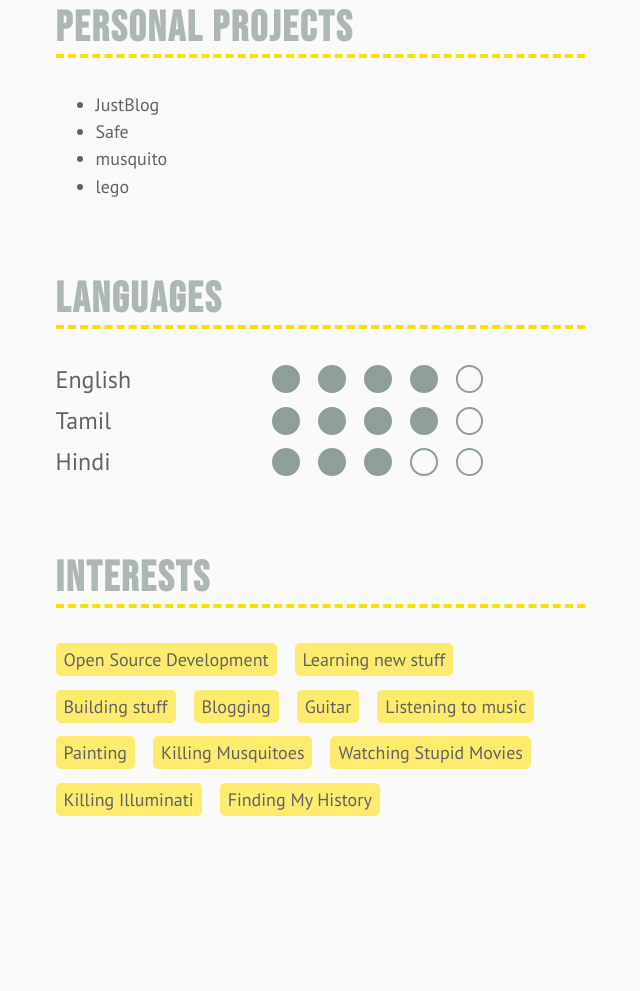
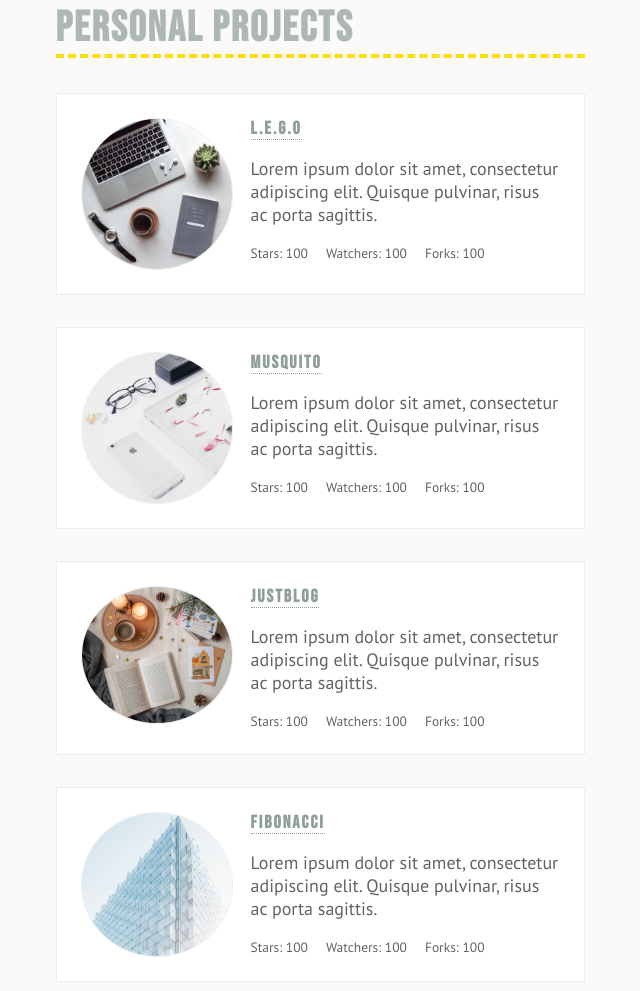
Before and after one commit to VJAI/about.me, a website: page index.html in a window 1280 px wide. Shown: the part 3649-4640 px from the top of the page, without its empty margins (594-1234 px from the left). Before the commit the page ends 4478 px from the top, so only its background shows below. Drawn offline with Linux system fonts and the light colour scheme.

Commit message:
Some develeopments

```diff
--- a/aboutme.css
+++ b/aboutme.css
@@ -25,6 +25,14 @@ h4 {
 
 ul li {
   margin-bottom: 0.238rem; }
+
+a {
+  text-decoration: none;
+  color: inherit;
+  border-bottom: dotted 1px;
+  transition: color 0.250s; }
+  a:hover, a:active {
+    color: #ffde08; }
 
 body {
   font-family: "PT Sans", sans-serif;
@@ -130,6 +138,26 @@ body {
         text-align: right;
         font-size: 0.75rem;
         color: #909e9a; }
+      body .right .section .cards .card {
+        border: solid 1px #eeeeee;
+        transition: box-shadow .1s ease-in-out;
+        background-color: #ffffff;
+        margin-bottom: 1.777rem;
+        display: flex;
+        padding: 1.333rem; }
+        body .right .section .cards .card .card-left {
+          margin-right: 1rem; }
+          body .right .section .cards .card .card-left img {
+            border-radius: 50%;
+            border: solid 1px #eeeeee; }
+        body .right .section .cards .card .card-right {
+          flex-grow: 1; }
+          body .right .section .cards .card .card-right .reputation {
+            display: flex;
+            align-items: center;
+            font-size: 0.75rem; }
+            body .right .section .cards .card .card-right .reputation > div:not(:last-child) {
+              margin-right: 1rem; }
       body .right .section .languages .language {
         display: flex;
         align-items: center;
@@ -144,9 +172,15 @@ body {
             height: 1.333rem;
             margin-right: 1rem;
             border: solid 2px #909e9a;
-            border-radius: 50%; }
+            border-radius: 50%;
+            cursor: pointer;
+            transition: all 0.250s; }
             body .right .section .languages .language .fluency span.selected {
               background-color: #909e9a; }
+              body .right .section .languages .language .fluency span.selected:hover {
+                background-color: #ffde08; }
+            body .right .section .languages .language .fluency span:hover {
+              border-color: #ffde08; }
       body .right .section .interests {
         list-style: none;
         margin: 0;
@@ -158,7 +192,8 @@ body {
           background-color: #ffec6e;
           margin-right: 1rem;
           border-radius: 5px;
-          margin-bottom: 0.75rem; }
+          margin-bottom: 0.75rem;
+          cursor: pointer; }
     body .right .chips {
       display: flex;
       flex-wrap: wrap;
--- a/index.html
+++ b/index.html
@@ -242,12 +242,119 @@
 	<section class="section">
 		<h2>Personal Projects</h2>
 
-		<ul>
-			<li>JustBlog</li>
-			<li>Safe</li>
-			<li>musquito</li>
-			<li>lego</li>
-		</ul>
+		<div class="cards">
+			<div class="card">
+				<div class="card-left">
+					<img src="assets/project-1.jpeg" width="150px" />
+				</div>
+				<div class="card-right">
+					<h4><a href="#">l.e.g.o</a></h4>
+					<p>
+						Lorem ipsum dolor sit amet, consectetur adipiscing elit. Quisque pulvinar, risus ac porta sagittis.
+					</p>
+					<div class="reputation">
+						<div>
+							<span>Stars:</span>
+							<span>100</span>
+						</div>
+
+						<div>
+							<span>Watchers:</span>
+							<span>100</span>
+						</div>
+
+						<div>
+							<span>Forks:</span>
+							<span>100</span>
+						</div>
+					</div>
+				</div>
+			</div>
+
+			<div class="card">
+				<div class="card-left">
+					<img src="assets/project-2.jpeg" width="150px" />
+				</div>
+				<div class="card-right">
+					<h4><a href="#">musquito</a></h4>
+					<p>
+						Lorem ipsum dolor sit amet, consectetur adipiscing elit. Quisque pulvinar, risus ac porta sagittis.
+					</p>
+					<div class="reputation">
+						<div>
+							<span>Stars:</span>
+							<span>100</span>
+						</div>
+
+						<div>
+							<span>Watchers:</span>
+							<span>100</span>
+						</div>
+
+						<div>
+							<span>Forks:</span>
+							<span>100</span>
+						</div>
+					</div>
+				</div>
+			</div>
+
+			<div class="card">
+				<div class="card-left">
+					<img src="assets/project-3.jpeg" width="150px" />
+				</div>
+				<div class="card-right">
+					<h4><a href="#">JustBlog</a></h4>
+					<p>
+						Lorem ipsum dolor sit amet, consectetur adipiscing elit. Quisque pulvinar, risus ac porta sagittis.
+					</p>
+					<div class="reputation">
+						<div>
+							<span>Stars:</span>
+							<span>100</span>
+						</div>
+
+						<div>
+							<span>Watchers:</span>
+							<span>100</span>
+						</div>
+
+						<div>
+							<span>Forks:</span>
+							<span>100</span>
+						</div>
+					</div>
+				</div>
+			</div>
+
+			<div class="card">
+				<div class="card-left">
+					<img src="assets/project-4.jpeg" width="150px" />
+				</div>
+				<div class="card-right">
+					<h4><a href="#">fibonacci</a></h4>
+					<p>
+						Lorem ipsum dolor sit amet, consectetur adipiscing elit. Quisque pulvinar, risus ac porta sagittis.
+					</p>
+					<div class="reputation">
+						<div>
+							<span>Stars:</span>
+							<span>100</span>
+						</div>
+
+						<div>
+							<span>Watchers:</span>
+							<span>100</span>
+						</div>
+
+						<div>
+							<span>Forks:</span>
+							<span>100</span>
+						</div>
+					</div>
+				</div>
+			</div>
+		</div>
 	</section>
 
 	<section class="section">
--- a/scss/site.scss
+++ b/scss/site.scss
@@ -1,43 +1,43 @@
-$heading-font-family:         'Bebas Neue', cursive;
-$body-font-family:            'PT Sans', sans-serif;
+$heading-font-family:         'Bebas Neue', cursive !default;
+$body-font-family:            'PT Sans', sans-serif !default;
 
 // Ratio: 1.333 (4:3)
-$x5l-size:                    5.61rem;
-$x4l-size:                    4.209rem;
-$xxxl-size:                   3.157rem;
-$xxl-size:                    2.369rem;
-$xl-size:                     1.777rem;
-$lg-size:                     1.333rem;
-$md-size:                     1rem;
-$sm-size:                     0.75rem;
-$xs-size:                     0.563rem;
-$xxs-size:                    0.422rem;
-$xxxs-size:                   0.317rem;
-$x4s-size:                    0.238rem;
+$x5l-size:                    5.61rem !default;
+$x4l-size:                    4.209rem !default;
+$xxxl-size:                   3.157rem !default;
+$xxl-size:                    2.369rem !default;
+$xl-size:                     1.777rem !default;
+$lg-size:                     1.333rem !default;
+$md-size:                     1rem !default;
+$sm-size:                     0.75rem !default;
+$xs-size:                     0.563rem !default;
+$xxs-size:                    0.422rem !default;
+$xxxs-size:                   0.317rem !default;
+$x4s-size:                    0.238rem !default;
 
 // Colors
-$yellow:                      #ffde08;
-$alabaster:                   #fafafa;
-$dove-gray:                   #636363;
-$edward:                      #adb8b5;
-$pewter:                      #909e9a;
+$yellow:                      #ffde08 !default;
+$alabaster:                   #fafafa !default;
+$dove-gray:                   #636363 !default;
+$edward:                      #adb8b5 !default;
+$pewter:                      #909e9a !default;
 
-$white:                       #ffffff;
-$black:                       #000000;
-$gray:                        #eeeeee;
-$box-shadow:                  #cccccc;
+$white:                       #ffffff !default;
+$black:                       #000000 !default;
+$gray:                        #eeeeee !default;
+$box-shadow:                  #cccccc !default;
 
-$h1-font-size:                $x5l-size;
-$h2-font-size:                $xxl-size;
-$h3-font-size:                $lg-size;
-$h4-font-size:                $md-size;
+$h1-font-size:                $x5l-size !default;
+$h2-font-size:                $xxl-size !default;
+$h3-font-size:                $lg-size !default;
+$h4-font-size:                $md-size !default;
 
-$base-font-size:              18px;
-$heading-letter-spacing:      2px;
+$base-font-size:              18px !default;
+$heading-letter-spacing:      2px !default;
 
-$image-width:                 42.86%;
+$image-width:                 42.86% !default;
 
-$tablet:                      1280px;
+$tablet:                      1280px !default;
 
 :root {
   font-size: $base-font-size;
@@ -72,6 +72,17 @@ h4 {
 
 ul li {
   margin-bottom: $x4s-size;
+}
+
+a {
+  text-decoration: none;
+  color: inherit;
+  border-bottom: dotted 1px;
+  transition: color 0.250s;
+
+  &:hover, &:active {
+    color: $yellow;
+  }
 }
 
 body {
@@ -236,6 +247,40 @@ body {
         color: $pewter;
       }
 
+      .cards {
+        .card {
+          border: solid 1px $gray;
+          transition: box-shadow .1s ease-in-out;
+          background-color: $white;
+          margin-bottom: $xl-size;
+          display: flex;
+          padding: $lg-size;
+
+          .card-left {
+            margin-right: 1rem;
+
+            img {
+              border-radius: 50%;
+              border: solid 1px $gray;
+            }
+          }
+
+          .card-right {
+            flex-grow: 1;
+
+            .reputation {
+              display: flex;
+              align-items: center;
+              font-size: $sm-size;
+
+              > div:not(:last-child) {
+                margin-right: $md-size;
+              }
+            }
+          }
+        }
+      }
+
       .languages {
         .language {
           display: flex;
@@ -256,9 +301,19 @@ body {
               margin-right: $md-size;
               border: solid 2px $pewter;
               border-radius: 50%;
+              cursor: pointer;
+              transition: all 0.250s;
 
               &.selected {
                 background-color: $pewter;
+
+                &:hover {
+                  background-color: $yellow;
+                }
+              }
+
+              &:hover {
+                border-color: $yellow;
               }
             }
           }
@@ -278,6 +333,7 @@ body {
           margin-right: $md-size;
           border-radius: 5px;
           margin-bottom: $sm-size;
+          cursor: pointer;
         }
       }
     }
```
Also changed, not shown: assets/project-1.jpeg (added), assets/project-2.jpeg (added), assets/project-3.jpeg (added), assets/project-4.jpeg (added).
